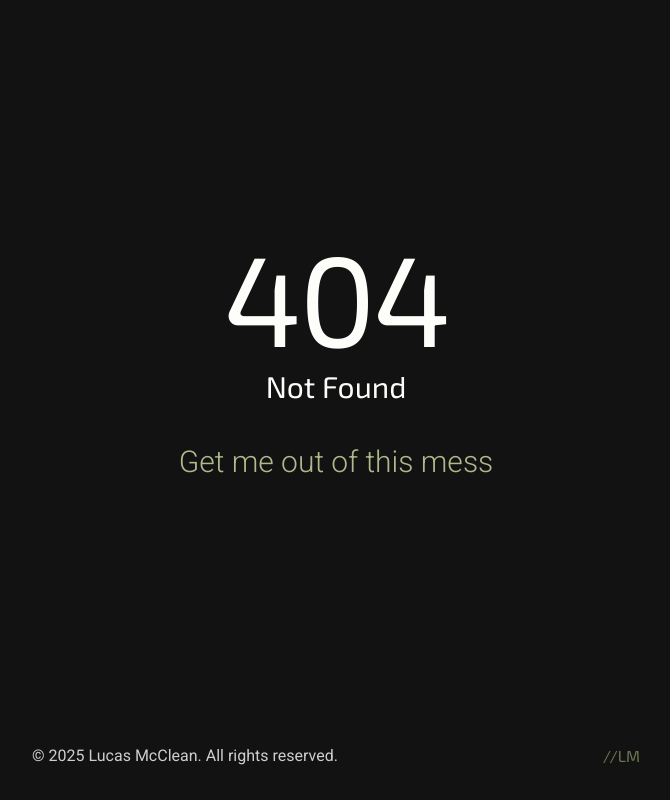
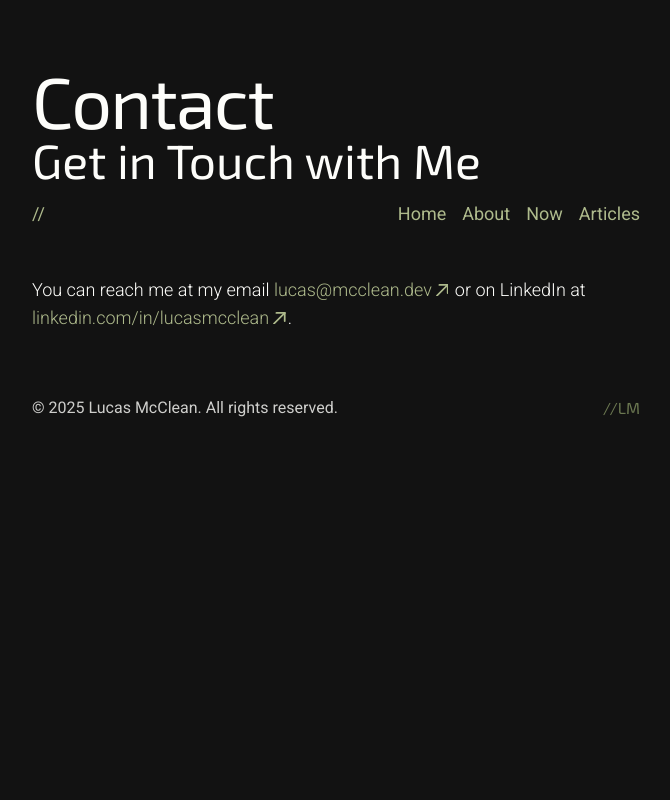
Before and after one commit to lucasmcclean/portfolio, a SvelteKit app: page /contact in a window 1280 px wide. Before the commit this address had no page. Shown: the whole page, without its empty margins (304-974 px from the left). Built offline with nearby package versions, Linux system fonts and the light colour scheme; a web font is replaced by a local one.

Commit message:
feat(routes): add contact page

```diff
--- /dev/null
+++ b/src/routes/contact/+page.svelte
@@ -0,0 +1,51 @@
+<script lang="ts">
+	import Navbar from '$lib/components/Navbar.svelte';
+	import Link from '$lib/components/Link.svelte';
+	import Meta from '$lib/components/Meta.svelte';
+	import { SITE_NAME } from '$lib/consts';
+</script>
+
+<Meta
+	type="webpage"
+	title={`Contact | ${SITE_NAME}`}
+	description="
+  Get in contact with Lucas McClean
+  "
+	path="/about"
+/>
+
+<div class="xs:text-lg mx-auto flex max-w-2xl flex-col items-center px-8">
+	<a href="#main-content" class="sr-only focus:not-sr-only">Skip to main content</a>
+
+	<header class="w-fit self-start pt-16 pb-0">
+		<h1 class="xs:text-6xl text-4xl font-semibold tracking-tight sm:text-7xl">Contact</h1>
+		<h2 class="xs:text-4xl flex justify-between text-2xl font-light ordinal sm:text-5xl">
+			Get in Touch with Me
+		</h2>
+	</header>
+
+	<Navbar />
+
+	<main id="main-content" class="xs:space-y-16 my-8 w-full space-y-8">
+		<section>
+			<p class="font-light">
+				You can reach me at my email <Link href="mailto:lucas@mcclean.dev" external
+					>lucas@mcclean.dev</Link
+				>
+				or on LinkedIn at <Link
+					href="https://linkedin.com/in/lucasmcclean"
+					rel="me noopener"
+					referrerpolicy="origin"
+					external>linkedin.com/in/lucasmcclean</Link
+				>.
+			</p>
+		</section>
+	</main>
+
+	<footer class="xs:text-base mt-auto w-full space-y-2 py-8 text-sm opacity-80">
+		<div class="flex flex-wrap justify-between">
+			<p>&copy; 2025 Lucas McClean. All rights reserved.</p>
+			<p class="font-display text-primary ms-auto">//LM</p>
+		</div>
+	</footer>
+</div>
```
